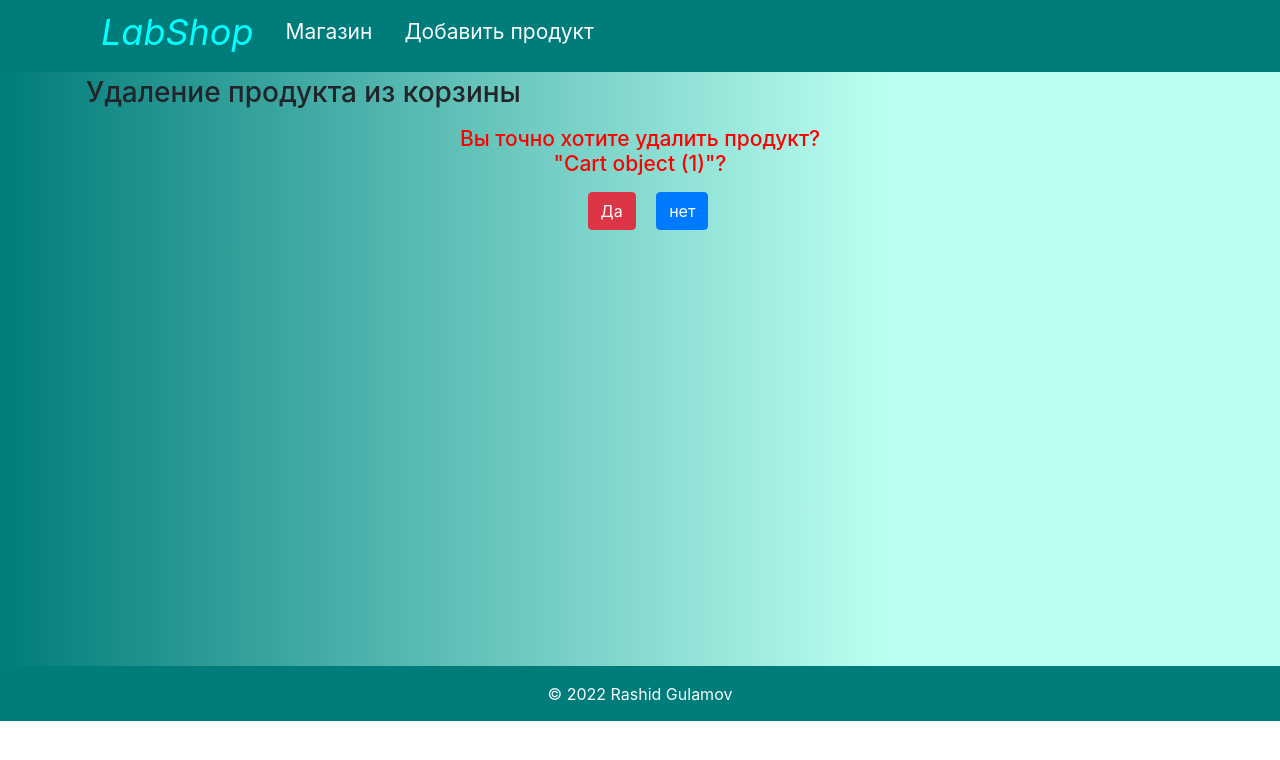
After one commit to Rashid-ad-din/homework_60_rashid_gulamov, a Django app: page /cart/delete/1/ in a window 1280 px wide. The commit adds this page. Shown: the top 760 px of the page. Run offline with Django 4.2, Linux system fonts and the light colour scheme; tables that the repository leaves empty hold one stand-in row (values such as "Sample post"); parts of the project's set-up code (start-up, migrations or seed data) failed here and were passed over; some libraries are stand-ins or nearby versions.

Commit message:
Создана модель Корзина (Cart). Созданы соответствующие пути, вьюшки, шаблоны. В связи с изменением структуры проекта настроены импорты

```diff
--- a/lab/shop/admin.py
+++ b/lab/shop/admin.py
@@ -1,6 +1,6 @@
 from django.contrib import admin
 
-from shop.models.product import Product
+from shop.models.products import Product
 
 
 class ProductAdmin(admin.ModelAdmin):
--- a/lab/shop/forms/product.py
+++ b/lab/shop/forms/product.py
@@ -1,7 +1,7 @@
 from django import forms
 from django.forms import widgets
 
-from shop.models.product import Product, CategoryChoices
+from shop.models.products import Product, CategoryChoices
 
 
 class ProductForm(forms.ModelForm):
--- a/lab/shop/models/__init__.py
+++ b/lab/shop/models/__init__.py
@@ -1,2 +1,2 @@
-from .product import Product
-from .cart import Cart
+from .products import Product
+from .carts import Cart
--- /dev/null
+++ b/lab/shop/models/carts.py
@@ -0,0 +1,15 @@
+from django.db import models
+
+
+class Cart(models.Model):
+    product = models.ForeignKey(
+        to='shop.Product',
+        verbose_name='Продукт',
+        related_name='carts',
+        on_delete=models.CASCADE,
+    )
+    amount = models.IntegerField(null=False, blank=False, verbose_name='Количество')
+
+    class Meta:
+        verbose_name = 'Корзина'
+        verbose_name_plural = 'Корзины'
--- /dev/null
+++ b/lab/shop/templates/carts/cart_product_delete.html
@@ -0,0 +1,22 @@
+{% extends 'base.html' %}
+
+{% block title %} Продукт корзины: {{ product.product }} {% endblock %}
+
+{% block content %}
+    {% if product %}
+
+        <h3 class="pl-3 pb-2">Удаление продукта из корзины</h3>
+
+        <h1 class="text-center" style="color: red; font-size: 21px;">Вы точно хотите удалить продукт? <br>
+            "{{ product }}"?
+        </h1>
+        <form method="POST" action="{% url "confirm_delete_cart_product" product.pk %}" class="text-center">
+            {% csrf_token %}
+            <input type="submit" value="Да" class="btn btn-danger mt-2 ml-3 mb-3">
+            <a class="btn btn-primary mt-2 ml-3 mb-3" href="{% url "cart" %}">нет</a>
+        </form>
+
+    {% else %}
+        <p class="mt-5 ml-3 fw-bold">Продукты не найдены</p>
+    {% endif %}
+{% endblock %}
--- a/lab/shop/templates/partial/search.html
+++ b/lab/shop/templates/partial/search.html
@@ -1,9 +1,9 @@
 <form class="text-right" action="" method="GET">
     <div class="d-flex flex-row-reverse">
         <div class="ml-3 mr-3">
-            <input type="submit" value="Найти" class="btn btn-primary mb-3 mr-3">
+            <input type="submit" value="Найти" class="btn aqua mb-3 mr-3">
         </div>
-        <div>
+        <div class="mt-1">
             {{ form.as_p }}
         </div>
 
--- a/lab/shop/templates/products/add_product.html
+++ b/lab/shop/templates/products/add_product.html
@@ -1,4 +1,4 @@
-{% extends 'base.html' %}
+{% extends 'products/../base.html' %}
 
 {% block content %}
 
--- a/lab/shop/templates/products/delete_product.html
+++ b/lab/shop/templates/products/delete_product.html
@@ -1,4 +1,4 @@
-{% extends 'base.html' %}
+{% extends 'products/../base.html' %}
 
 {% block content %}
 
--- a/lab/shop/templates/products/edit_product.html
+++ b/lab/shop/templates/products/edit_product.html
@@ -1,4 +1,4 @@
-{% extends 'base.html' %}
+{% extends 'products/../base.html' %}
 
 {% block content %}
 
--- a/lab/shop/templates/products/product.html
+++ b/lab/shop/templates/products/product.html
@@ -1,4 +1,4 @@
-{% extends 'base.html' %}
+{% extends 'products/../base.html' %}
 
 
 {% block content %}
--- a/lab/shop/urls.py
+++ b/lab/shop/urls.py
@@ -1,7 +1,8 @@
 from django.urls import path
 
-from shop.views.products import ProductsView, \
-    ProductView, ProductAddView, ProductEditView, ProductDeleteView, ProductsByCategoryView
+from shop.views.carts import AddProductToCart, CartView, CartProductDeleteView
+from shop.views.products import ProductsView, ProductView, ProductAddView, ProductEditView, ProductDeleteView, \
+    ProductsByCategoryView
 
 urlpatterns = [
     path('', ProductsView.as_view(), name='main'),
@@ -9,6 +10,10 @@ urlpatterns = [
     path('products/<pk>/', ProductView.as_view(), name='product'),
     path('edit/<pk>/', ProductEditView.as_view(), name='edit_product'),
     path('delete/<pk>/', ProductDeleteView.as_view(), name='delete_product'),
-    path('confirm_delete/<pk>/', ProductDeleteView.as_view(), name='confirm_delete_product'),
+    path('confirm-delete-product/<pk>/', ProductDeleteView.as_view(), name='confirm_delete_product'),
     path('category/<key>/', ProductsByCategoryView.as_view(), name='by_category'),
+    path('cart/add/<pk>/', AddProductToCart.as_view(), name='add_to_cart'),
+    path('cart/delete/<pk>/', CartProductDeleteView.as_view(), name='delete_cart_product'),
+    path('confirm-delete-cart-product/<pk>/', CartProductDeleteView.as_view(), name='confirm_delete_cart_product'),
+    path('cart/', CartView.as_view(), name='cart'),
 ]
--- /dev/null
+++ b/lab/shop/views/carts.py
@@ -0,0 +1,50 @@
+from django.shortcuts import get_object_or_404, redirect
+from django.shortcuts import get_object_or_404, redirect
+from django.urls import reverse_lazy
+from django.views.generic import RedirectView, DeleteView, TemplateView
+
+from shop.models import Cart, Product
+
+
+class AddProductToCart(RedirectView):
+    def get(self, *args, **kwargs):
+        cart_products = Cart.objects.all()
+        pk = self.kwargs['pk']
+        main_product = get_object_or_404(Product, pk=kwargs['pk'])
+        if main_product in [cart_product.product for cart_product in cart_products]:
+            cart_product = cart_products.get(product_id=pk)
+            if main_product.rest > cart_product.amount:
+                cart_product.amount += 1
+                cart_product.save()
+        else:
+            cart = Cart()
+            if main_product.rest > 0:
+                cart.product = main_product
+                cart.amount = 1
+                cart.save()
+        return redirect('main')
+
+
+class CartView(TemplateView):
+    template_name = 'carts/cart_products.html'
+    model = Cart
+    context_object_name = 'cart'
+
+    def get(self, request, *args, **kwargs):
+        context = self.get_context_data(**kwargs)
+        cart = Cart.objects.all()
+        context['cart'] = cart
+        if cart:
+            total = 0
+            for product in cart:
+                summ = product.product.price * product.amount
+                total += summ
+            context['total'] = total
+        return self.render_to_response(context)
+
+
+class CartProductDeleteView(DeleteView):
+    template_name = 'carts/cart_product_delete.html'
+    model = Cart
+    context_object_name = 'product'
+    success_url = reverse_lazy('main')
```
Also changed, not shown: lab/shop/templates/carts/cart_products.html (added, +51 -0 lines), lab/shop/templates/products/main.html (+6 -2 lines), lab/shop/views/products.py (+8 -10 lines), lab/shop/migrations/0003_cart.py (added), lab/shop/templates/base.html (line endings or trailing spaces).
